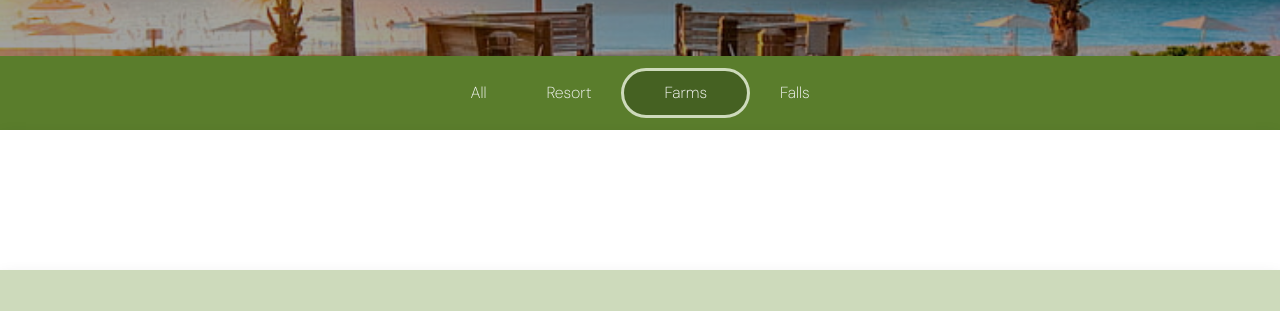
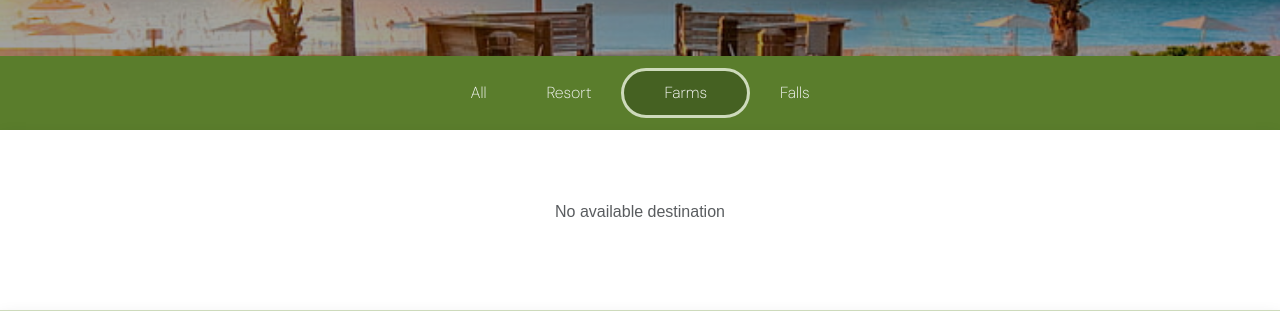
Before and after one commit to jrdrae08/Capstone-Project, a PHP site: page /Resort/page-0.php in a window 1280 px wide, after a click on "Farms". Shown: the part 406-717 px from the top of the page. Run offline with PHP 8.4, Linux system fonts and the light colour scheme; data comes from the database, SQL or seed files in the repository; some libraries are stand-ins or nearby versions; some web fonts are replaced.

Commit message:
nalabas na yung no available destination

```diff
--- a/Resort/page-0.php
+++ b/Resort/page-0.php
@@ -185,6 +185,11 @@ if (isset($_GET['businessInfoID'])) {
 
                     <div class="tab-pane fade" id="pills-resort" role="tabpanel" aria-labelledby="pills-resort-tab" tabindex="0">
                         <div class="row destination-lists mx-2">
+                            <?php if (empty($resortBusinesses)): ?>
+                                <div class="col-12">
+                                    <p class="text-center text-muted">No available destination</p>
+                                </div>
+                            <?php else: ?>
                                 <?php foreach ($resortBusinesses as $business): ?>
                                     <div class="col-md-6 col-12">
                                         <a href="page-1.php?businessInfoID=<?php echo urlencode($business['BusinessInfoID']); ?>" class="text-decoration-none">
@@ -218,11 +223,17 @@ if (isset($_GET['businessInfoID'])) {
                                         </a>
                                     </div>
                                 <?php endforeach; ?>
+                            <?php endif; ?>
                         </div>
                     </div>
 
                     <div class="tab-pane fade" id="pills-farms" role="tabpanel" aria-labelledby="pills-farms-tab" tabindex="0">
                         <div class="row destination-lists mx-2">
+                            <?php if (empty($farmBusinesses)): ?>
+                                <div class="col-12">
+                                    <p class="text-center text-muted">No available destination</p>
+                                </div>
+                            <?php else: ?>
                                 <?php foreach ($farmBusinesses as $business): ?>
                                     <div class="col-md-6 col-12">
                                         <a href="page-1.php?businessInfoID=<?php echo urlencode($business['BusinessInfoID']); ?>" class="text-decoration-none">
@@ -256,11 +267,17 @@ if (isset($_GET['businessInfoID'])) {
                                         </a>
                                     </div>
                                 <?php endforeach; ?>
+                            <?php endif; ?>
                         </div>
                     </div>
 
                     <div class="tab-pane fade" id="pills-falls" role="tabpanel" aria-labelledby="pills-falls-tab" tabindex="0">
                         <div class="row destination-lists mx-2">
+                            <?php if (empty($fallsBusinesses)): ?>
+                                <div class="col-12">
+                                    <p class="text-center text-muted">No available destination</p>
+                                </div>
+                            <?php else: ?>
                                 <?php foreach ($fallsBusinesses as $business): ?>
                                     <div class="col-md-6 col-12">
                                         <a href="page-1.php?businessInfoID=<?php echo urlencode($business['BusinessInfoID']); ?>" class="text-decoration-none">
@@ -294,7 +311,7 @@ if (isset($_GET['businessInfoID'])) {
                                         </a>
                                     </div>
                                 <?php endforeach; ?>
-                        </div>
+                            <?php endif; ?>
                         </div>
 
 
```
Lines whose indentation alone changed are shown as unchanged.
